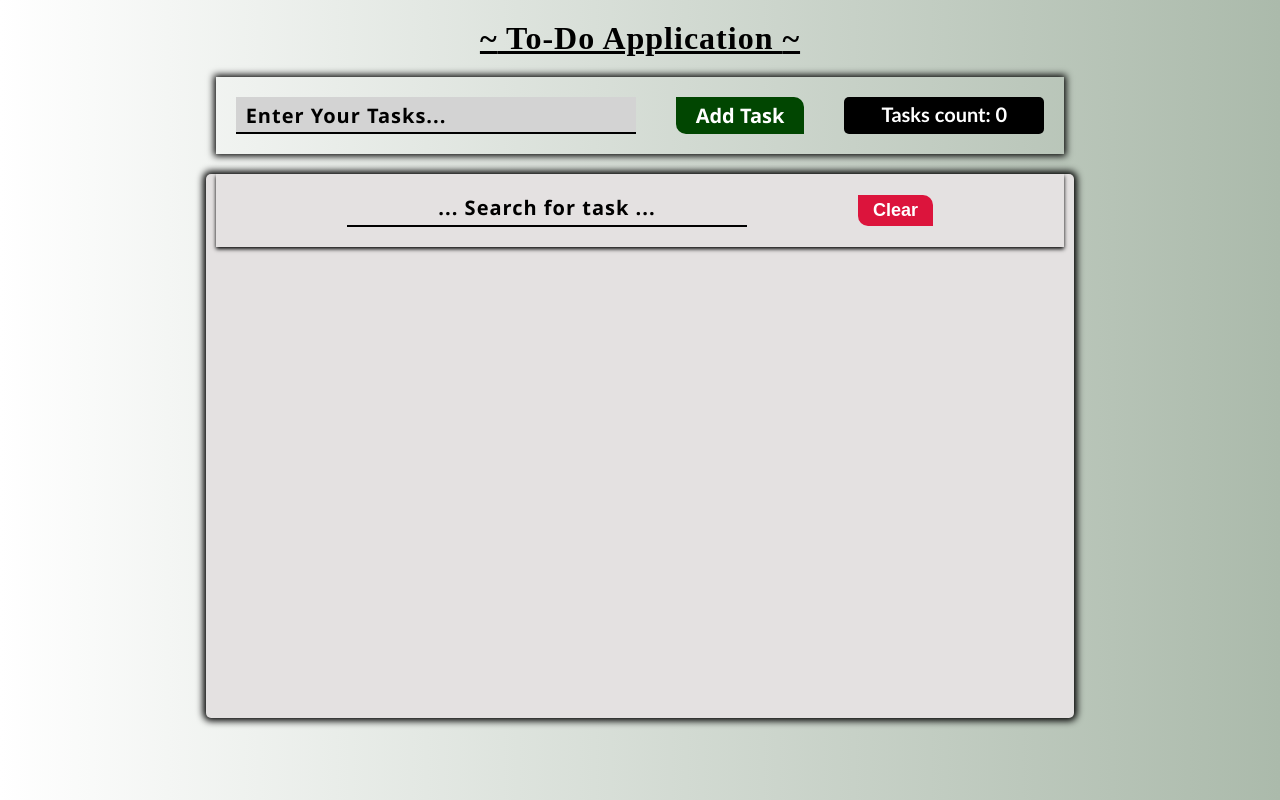
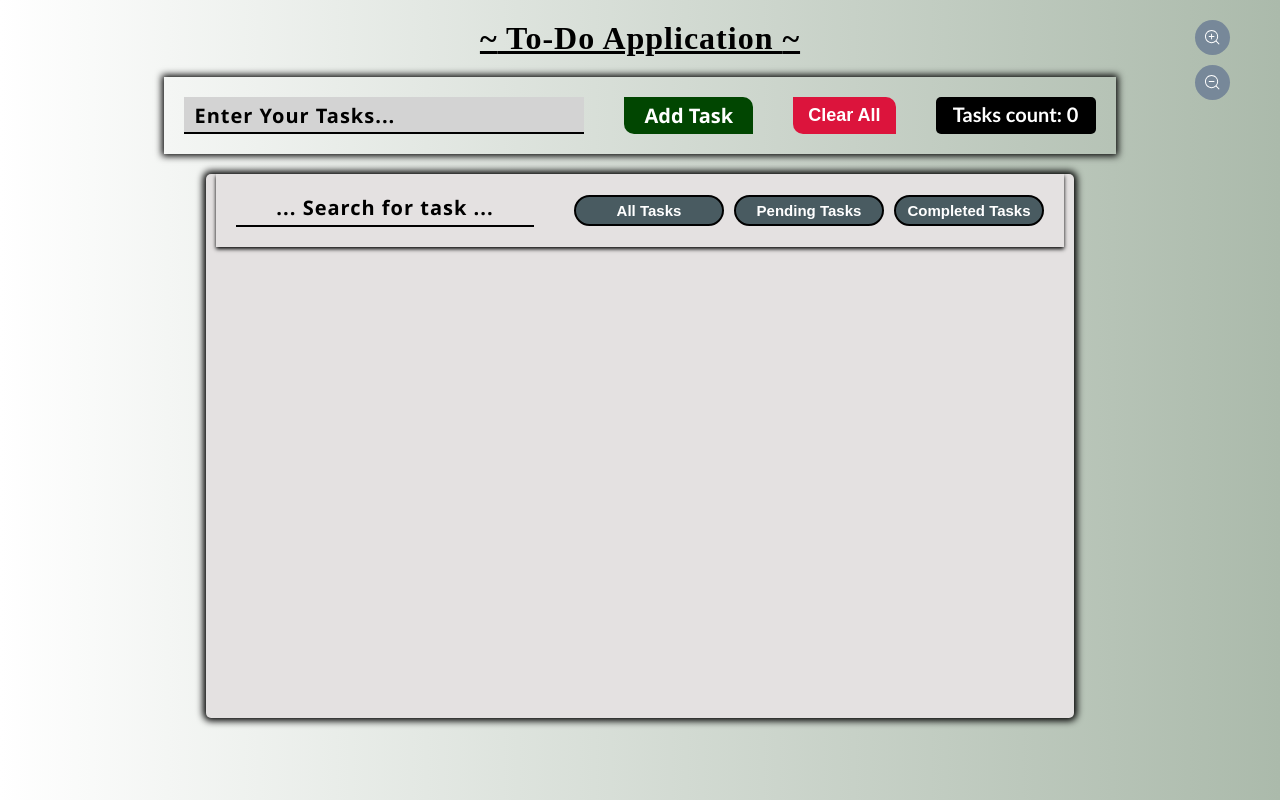
Before and after one commit to ShadabAhmed2001/todo-app, a React (Vite) app: page / in a window 1280 px wide. Built offline with nearby package versions, Linux system fonts and the light colour scheme.

Commit message:
added zoom buttons

```diff
--- a/src/App.css
+++ b/src/App.css
@@ -64,11 +64,11 @@ h1{
     border-radius: 5px;
     font-family: 'Gill Sans', 'Gill Sans MT', Calibri, 'Trebuchet MS', sans-serif;
     font-size: 20px;
-    width: 200px;
+    width: 160px;
 }
 
 
-.getinput button{
+.getinput .add{
     font-size: 20px;
     padding: 5px 20px;
     font-family: 'Segoe UI', Tahoma, Geneva, Verdana, sans-serif;
@@ -81,11 +81,11 @@ h1{
     font-weight: bold;
 }
 
-.getinput button:hover{
+.getinput .add:hover{
     filter: brightness(1.2);
 }
 
-.getinput button:active{
+.getinput .add:active{
     background-color: rgb(1, 43, 1);
 }
 
@@ -121,6 +121,7 @@ h1{
     background-color: rgb(228, 225, 225);
     box-shadow: 0px 2px 4px 0px black;
     z-index: 999;
+    gap: 40px;
 }
 
 .search-todo input{
@@ -147,7 +148,7 @@ h1{
     background-color: lightgray;
 }
 
-.search-todo button{
+ .clear{
     padding: 5px 15px;
     border: none;
     outline: none;
@@ -160,11 +161,11 @@ h1{
     /* transition: all 0.1s; */
 }
 
-.search-todo button:hover{
+ .clear:hover{
     filter: brightness(1.1);
 }
 
-.search-todo button:active{
+ .clear:active{
     filter: brightness(0.8);
 }
 
@@ -203,11 +204,37 @@ filter: brightness(1.2);
 
 .list h2{
     font-family: 'Gill Sans', 'Gill Sans MT', Calibri, 'Trebuchet MS', sans-serif;
-    /* text-transform: capitalize; */
+    text-transform: capitalize;
 }
 
-.list.completed h2 {
+.list.completed{
     text-decoration: line-through;
-    color: blue;
-    font-weight: normal;
+    color: red;
   }
+
+
+.all,.pending,.finished{
+    padding: 5px;
+    cursor: pointer;
+    border: none;
+    outline: none;
+    background-color: rgb(73, 91, 97);
+    color: white;
+    width: 150px;
+    border: 2px solid black;
+    border-radius: 20px;
+    font-size: 15px;
+    font-weight: bold;
+}
+.sort{
+    display: flex;
+    gap: 10px;
+}
+
+.all:hover,.pending:hover,.finished:hover{
+    filter: brightness(1.2);
+}
+
+.all:active,.pending:active,.finished:active{
+    filter: brightness(0.9);
+}
--- a/src/App.jsx
+++ b/src/App.jsx
@@ -1,41 +1,177 @@
+// import React, { useState } from "react";
+// import "./App.css";
+// import { GoDotFill } from "react-icons/go";
+// import { FaCheck } from "react-icons/fa";
+// import { FaDeleteLeft } from "react-icons/fa6";
+
+// const App = () => {
+//   let [todo, setTodo] = useState("");
+//   let [todosArr, setTodosArr] = useState([]);
+//   let [searchTodo, setSearchTodo] = useState("");
+//   let [completedTodos, setCompletedTodos] = useState([]);
+
+
+
+//   function updateTodo({ target: { value } }) {
+//     setSearchTodo("")
+//     setTodo(value);
+//   }
+
+//   function updateTodos() {
+//     if (todo) {
+//       setTodosArr([...todosArr, todo]);
+//       setTodo("");
+//     }
+//   }
+
+//   function completedTodo(index) {
+//     const newCompletedTodos = [...completedTodos];
+//     if (!newCompletedTodos.includes(index)) {
+//       newCompletedTodos.push(index);
+//     } else {
+//       const undo = newCompletedTodos.indexOf(index);
+//       newCompletedTodos.splice(undo, 1);
+//     }
+//     setCompletedTodos(newCompletedTodos);
+//   }
+
+//   function deleteTodo(index) {
+//     const newTodos = todosArr.filter((_, i) => i !== index);
+//     setTodosArr(newTodos);
+//     setCompletedTodos([]);
+//   }
+
+//   function updateSearchTodo({ target: { value } }) {
+//     setSearchTodo(value);
+//   }
+
+//   function clear() {
+//     setTodosArr([]);
+//     setCompletedTodos([]);
+//   }
+
+
+//   function filterPending(){
+//   }
+
+
+//   function filterCompleted(){
+
+//   }
+
+
+
+//   const searchedTodos = todosArr.filter((ele) =>
+//     ele.toLowerCase().includes(searchTodo.toLowerCase())
+//   );
+
+
+
+//   return (
+//     <section>
+//       <h1>
+//         <span>~</span> To-Do Application <span>~</span>
+//       </h1>
+//       <div className="getinput">
+//         <input
+//           type="text"
+//           placeholder="Enter Your Tasks..."
+//           onChange={updateTodo}
+//           value={todo}
+//           autoFocus
+//         />
+//         <button onClick={updateTodos}>Add Task</button>
+//         <h3>Tasks count: {searchedTodos.length}</h3>
+//       </div>
+
+//       <div className="task-container">
+//         <div className="search-todo">
+//           <input
+//             type="text"
+//             placeholder="... Search for task ..."
+//             onChange={updateSearchTodo}
+//             value={searchTodo}
+//           />
+//           <button onClick={clear} className="clear">Clear</button>
+//           <div className="sort">
+//           <button className="pending" onClick={filterPending}>Pending Tasks</button>
+//           <button className="finished" onClick={filterCompleted}>Completed Tasks</button>
+//           </div>
+//         </div>
+
+//         <div className="show-todos">
+//           {searchedTodos.map((ele, index) => {
+//             const isCompleted = completedTodos.includes(index);
+//             return (
+//               <div
+//                 className={`list ${isCompleted ? "completed" : ""}`}
+//                 key={index}
+//               >
+//                 <GoDotFill />
+//                 <h2>{ele}</h2>
+//                 <FaCheck
+//                   className="done"
+//                   onClick={() => {
+//                     completedTodo(index);
+//                   }}
+//                 />
+//                 <FaDeleteLeft
+//                   className="delete"
+//                   onClick={() => {
+//                     deleteTodo(index);
+//                   }}
+//                 />
+//               </div>
+//             );
+//           })}
+//         </div>
+//       </div>
+//     </section>
+//   );
+// };
+
+// export default App;
+
+
+
 import React, { useState } from "react";
 import "./App.css";
 import { GoDotFill } from "react-icons/go";
 import { FaCheck } from "react-icons/fa";
 import { FaDeleteLeft } from "react-icons/fa6";
+import ZoomButtons from "./components/ZoomBtns";
 
 const App = () => {
   let [todo, setTodo] = useState("");
   let [todosArr, setTodosArr] = useState([]);
   let [searchTodo, setSearchTodo] = useState("");
-  let [completedTodos, setCompletedTodos] = useState([]);
+  let [filter, setFilter] = useState("all");
 
   function updateTodo({ target: { value } }) {
+    setSearchTodo("");
     setTodo(value);
   }
 
   function updateTodos() {
     if (todo) {
-      setTodosArr([...todosArr, todo]);
+      const newTodo = { task: todo, status: false };
+      setTodosArr([...todosArr, newTodo]);
       setTodo("");
     }
   }
 
-  function completedTodo(index) {
-    const newCompletedTodos = [...completedTodos];
-    if (!newCompletedTodos.includes(index)) {
-      newCompletedTodos.push(index);
-    } else {
-      const undo = newCompletedTodos.indexOf(index);
-      newCompletedTodos.splice(undo, 1);
-    }
-    setCompletedTodos(newCompletedTodos);
+  function toggleFinish(index) {
+    const newTodosArr = todosArr.map((todo, i) =>
+      i === index ? { ...todo, status: !todo.status } : todo
+    );
+
+    setTodosArr(newTodosArr);
   }
+
 
   function deleteTodo(index) {
     const newTodos = todosArr.filter((_, i) => i !== index);
     setTodosArr(newTodos);
-    setCompletedTodos([]);
   }
 
   function updateSearchTodo({ target: { value } }) {
@@ -44,17 +180,39 @@ const App = () => {
 
   function clear() {
     setTodosArr([]);
-    setCompletedTodos([]);
   }
 
-  const filteredTodos = todosArr.filter((ele) =>
-    ele.toLowerCase().includes(searchTodo.toLowerCase())
+  function filterPending() {
+    setFilter("pending");
+  }
+
+  function filterCompleted() {
+    setFilter("completed");
+  }
+
+  function showAll() {
+    setFilter("all");
+  }
+
+  const filteredTodos = todosArr.filter((todo) => {
+    if (filter === "pending") {
+      return !todo.status;
+    } else if (filter === "completed") {
+      return todo.status;
+    } else {
+      return true;
+    }
+  });
+
+  console.log(todosArr);
+
+  const searchedTodos = filteredTodos.filter((todo) =>
+    todo.task.toLowerCase().includes(searchTodo.toLowerCase())
   );
-
-  console.log(completedTodos);
 
   return (
     <section>
+      <ZoomButtons/>
       <h1>
         <span>~</span> To-Do Application <span>~</span>
       </h1>
@@ -66,8 +224,9 @@ const App = () => {
           value={todo}
           autoFocus
         />
-        <button onClick={updateTodos}>Add Task</button>
-        <h3>Tasks count: {filteredTodos.length}</h3>
+        <button onClick={updateTodos} className="add">Add Task</button>
+        <button onClick={clear} className="clear">Clear All</button>
+        <h3>Tasks count: {searchedTodos.length}</h3>
       </div>
 
       <div className="task-container">
@@ -78,36 +237,36 @@ const App = () => {
             onChange={updateSearchTodo}
             value={searchTodo}
           />
-          <button onClick={clear}>Clear</button>
+          <div className="sort">
+            <button className="all" onClick={showAll}>All Tasks</button>
+            <button className="pending" onClick={filterPending}>Pending Tasks</button>
+            <button className="finished" onClick={filterCompleted}>Completed Tasks</button>
+          </div>
         </div>
 
         <div className="show-todos">
-          {filteredTodos.map((ele, index) => {
-            const isCompleted = completedTodos.includes(index);
+          {searchedTodos.map((todo, index) => {
             return (
               <div
-                className={`list ${isCompleted ? "completed" : ""}`}
+                className={`list ${todo.status ? "completed" : ""}`}
                 key={index}
               >
                 <GoDotFill />
-                <h2>{ele}</h2>
+                <h2>{todo.task}</h2>
                 <FaCheck
                   className="done"
-                  onClick={() => {
-                    completedTodo(index);
-                  }}
+                  onClick={() => toggleFinish(index)}
                 />
                 <FaDeleteLeft
                   className="delete"
-                  onClick={() => {
-                    deleteTodo(index);
-                  }}
+                  onClick={() => deleteTodo(index)}
                 />
               </div>
             );
           })}
         </div>
       </div>
+
     </section>
   );
 };
--- /dev/null
+++ b/src/components/ZoomBtns.jsx
@@ -0,0 +1,28 @@
+import React, { useEffect, useState } from 'react';
+import "./style.css"
+import { GoZoomIn } from "react-icons/go";
+import { GoZoomOut } from "react-icons/go";
+
+const ZoomButtons = () => {
+  const [zoomLevel, setZoomLevel] = useState(1);
+
+  const zoomIn = () => {
+    setZoomLevel(zoomLevel + 0.1);
+  };
+
+  const zoomOut = () => {
+    setZoomLevel(zoomLevel - 0.1);
+  };
+
+  document.body.style.zoom = zoomLevel;
+
+
+  return (
+    <div  className="zoom">
+      <button onClick={zoomIn}><GoZoomIn /></button>
+      <button onClick={zoomOut}><GoZoomOut /></button>
+    </div>
+  );
+};
+
+export default ZoomButtons;
--- /dev/null
+++ b/src/components/style.css
@@ -0,0 +1,28 @@
+.zoom{
+    display: flex;
+    flex-direction: column;
+    position: absolute;
+    top: 20px;
+    right: 50px;
+    gap: 10px;
+}
+
+.zoom button{
+    padding: 10px;
+    border-radius: 100%;
+    border: none;
+    outline: none;
+    display: flex;
+    justify-content: center;
+    align-items: center;
+    cursor: pointer;
+    font-size: 15px;
+    background-color: lightslategrey;
+    color: white;
+}
+
+.zoom button:active{
+    filter: brightness(0.8);
+    background-color: white;
+    color: lightslategrey;
+}
```
